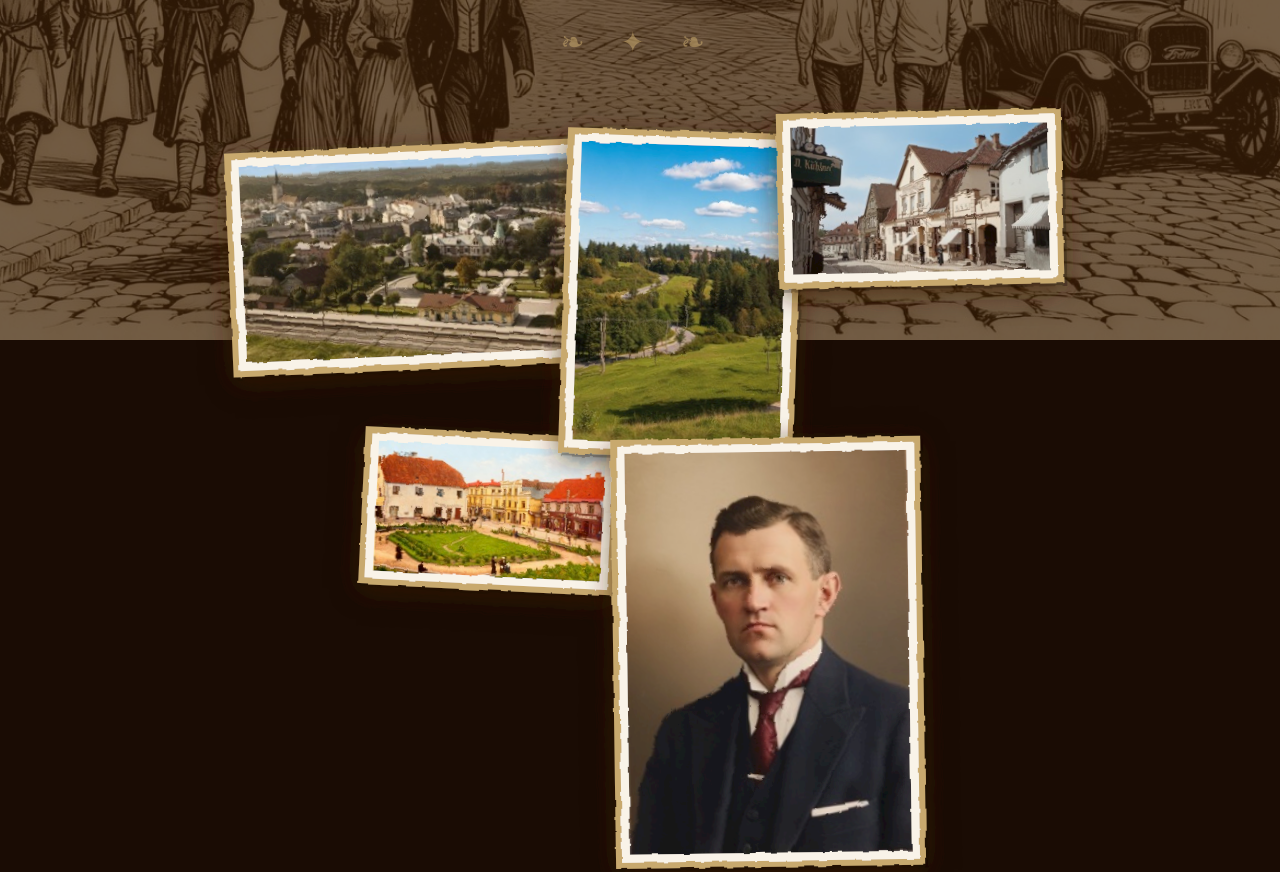
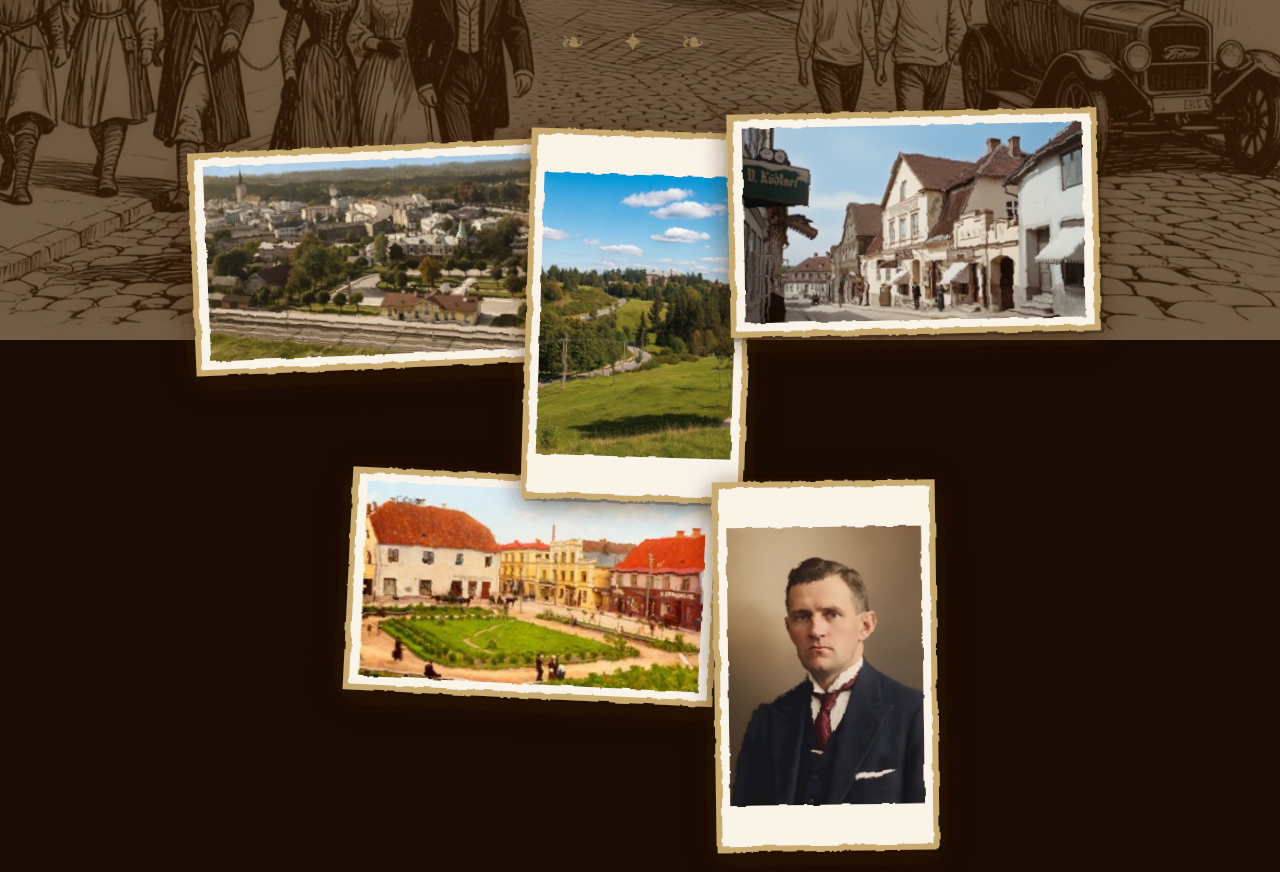
Before and after one commit to GaraisX/portfolio, a plain HTML site: page cesu-stasti.html in a window 1280 px wide. Shown: the part 460-1332 px from the top of the page. Drawn offline with nearby package versions, Linux system fonts and the light colour scheme; a web font is replaced by a local one.

Commit message:
Fix gallery: precise frame dimensions for horizontal and vertical photos
Co-Authored-By: Claude Sonnet 4.6 <noreply@anthropic.com>

```diff
--- a/cesu-stasti.html
+++ b/cesu-stasti.html
@@ -169,9 +169,17 @@
 
     .photo img {
       display: block;
-      width: 100%;
-      height: auto;
+      width: 342px;
+      height: 195px;
       object-fit: contain;
+      background: #f9f3e8;
+    }
+
+    /* Vertical photos */
+    .photo:nth-child(2) img,
+    .photo:nth-child(5) img {
+      width: 195px;
+      height: 342px;
     }
 
     .photo-frame {
@@ -181,26 +189,30 @@
     /* Individual sizing and rotation */
     .photo:nth-child(1) {
       width: 370px;
+      height: 223px;
       transform: rotate(-2.5deg) translate(10px, 15px);
       z-index: 2;
     }
 
     .photo:nth-child(2) {
-      width: 235px;
+      width: 223px;
+      height: 370px;
       transform: rotate(1.8deg) translate(-5px, 0px);
       z-index: 3;
       margin-left: -20px;
     }
 
     .photo:nth-child(3) {
-      width: 285px;
+      width: 370px;
+      height: 223px;
       transform: rotate(-1.2deg) translate(0px, -20px);
       z-index: 4;
       margin-left: -25px;
     }
 
     .photo:nth-child(4) {
-      width: 255px;
+      width: 370px;
+      height: 223px;
       transform: rotate(2.8deg) translate(-15px, 25px);
       z-index: 2;
       margin-left: 10px;
@@ -208,7 +220,8 @@
     }
 
     .photo:nth-child(5) {
-      width: 310px;
+      width: 223px;
+      height: 370px;
       transform: rotate(-0.8deg) translate(10px, 10px);
       z-index: 3;
       margin-left: -30px;
```
